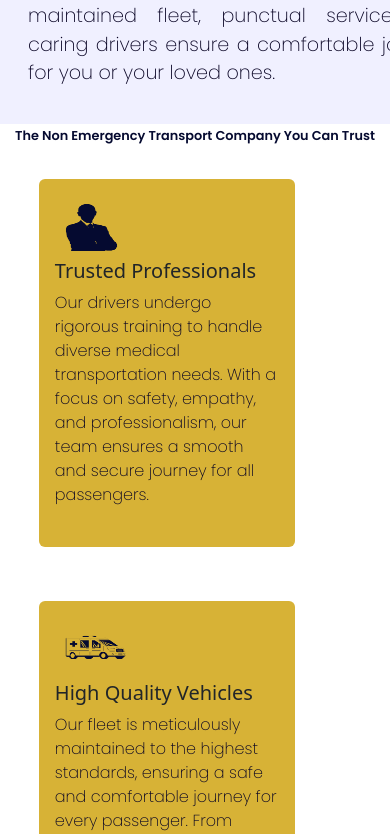
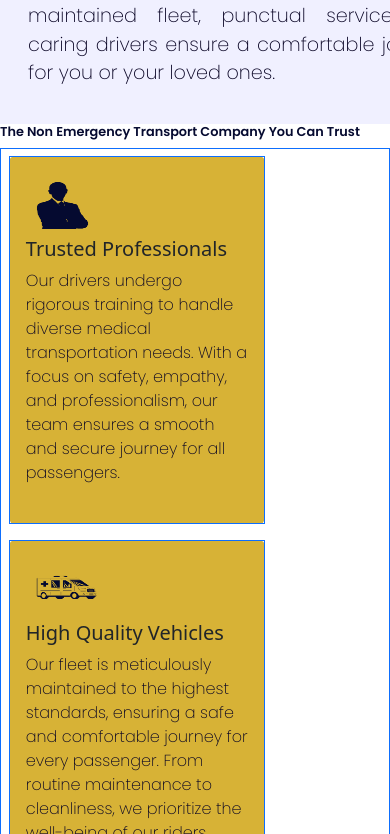
Before and after one commit to Fritzgerrad/RoyalCrystal, a React (Create React App) app: page / in a window 390 px wide. Shown: the part 1170-2004 px from the top of the page. Built offline with nearby package versions, Linux system fonts and the light colour scheme.

Commit message:
refactor: made whyUs section responsive

```diff
--- a/src/components/Home/WCard.js
+++ b/src/components/Home/WCard.js
@@ -3,18 +3,15 @@ import { Col,Card,Image } from 'react-bootstrap';
 
 function WCard(props) {
   return (
-    <div>
-    <Col md={4} sm={8} xs={4} lg={4} xl={4} className='whyUsCard'>
-
-    <Card border="info" id='whyUsInnerCard'>
-            <Card.Body>
+      <Col>
+        <Card border="info" id='whyUsInnerCard'>
+            <Card.Body className='border border-primary'>
                 <Image src={props.image} style={{height:'3em',width:'4em',margin:'8px'}}/>
                 <Card.Title>{props.title}</Card.Title>
                 <Card.Text style={{fontSize:"1em"}}>{props.desc}</Card.Text>
             </Card.Body>
         </Card>
-    </Col>
-    </div>
+      </Col>
   )
 }
 
--- a/src/components/Home/WhyUs.js
+++ b/src/components/Home/WhyUs.js
@@ -12,9 +12,9 @@ import WCard from './WCard';
 
 export default function WhyUs() {
   return (
-    <div style={{backgroundColor:'#4103f', padding:'1%'}}>
-      <h1 style={{fontWeight:'bold',color:'#050a30',fontSize:'3.3vw',textAlign:'center'}}>The Non Emergency Transport Company You Can Trust</h1>
-            <div className ="blocks2" style={{margin:"0 auto",padding:'auto'}}>
+    <div style={{backgroundColor:'#4103f'}}>
+      <h1 style={{fontWeight:'bold',color:'#050a30',fontSize:'3.3vw'}}>The Non Emergency Transport Company You Can Trust</h1>
+            <div className ="d-flex flex-wrap border border-primary">
 
                 <WCard
                     title="Trusted Professionals"
```
